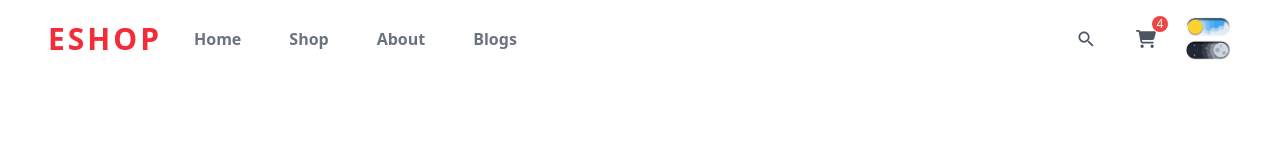
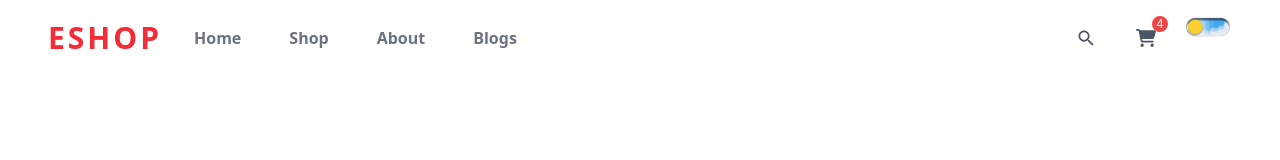
Before and after one commit to CQuirozVidal/Pagweb_Muestra1, a React (Vite) app in the folder frontend/: page / in a window 1280 px wide. Shown: the top 160 px of the page. Built offline with nearby package versions, Linux system fonts and the light colour scheme.

Commit message:
Darkmode en Navbar

```diff
--- a/frontend/index.html
+++ b/frontend/index.html
@@ -1,5 +1,5 @@
 <!doctype html>
-<html lang="en" class="light">
+<html lang="en" >
   <head>
     <meta charset="UTF-8" />
     <link rel="icon" type="image/svg+xml" href="/vite.svg" />
--- a/frontend/src/components/Navbar/DarkMode.jsx
+++ b/frontend/src/components/Navbar/DarkMode.jsx
@@ -3,17 +3,41 @@ import LightButton from "../../assets/website/light-mode-button.png";
 import DarkButton from "../../assets/website/dark-mode-button.png";
 
 const DarkMode = () => {
-    const [theme, setTheme] = React.useState('light');
+    const [theme, setTheme] = React.useState(
+        localStorage.getItem("theme") ? localStorage.getItem("theme")
+        : "ligth"
+    );
 
+    const element = document.documentElement; // acceso al elemento en html
+    console.log(element);
+
+    //carga el tema en el localStorae y elemento html
+    React.useEffect(() => {
+        localStorage.setItem("theme", theme);
+        if (theme === "dark"){
+            element.classList.add("dark");
+            element.classList.add("dark");
+        } else {
+            element.classList.remove("light");
+            element.classList.remove("dark");
+        }
+    });
 
     return(
-    <div>
-        <img src={LightButton} alt="" className={`w-12
-        cursor-pointer
-        ${theme === "dark" ? "opacity-0" : "opacity-100"}`} />
+    <div className='relative'>
+        <img
+        onClick={() => setTheme(theme === "dark" ? "ligth" : "dark")}
+        src={LightButton}
+        alt=""
+        className={`w-12 cursor-pointer absolute right-0 z-10
+        ${theme === "dark" ? "opacity-0" : "opacity-100"
+        } transition-all duration-300`} />
 
-        <img src={DarkButton} alt="" className={`w-12
-         cursor-pointer
+        <img
+        onClick={() => setTheme(theme === "dark" ? "ligth" : "dark")}
+        src={DarkButton}
+        alt=""
+        className={`w-12 cursor-pointer
         `} />
     </div>
 )};
--- a/frontend/src/components/Navbar/Navbar.jsx
+++ b/frontend/src/components/Navbar/Navbar.jsx
@@ -47,10 +47,9 @@ const  Navbar = () => {
                         {/*Menu items */}
                         <div className='hidden lg:block'>
                             <ul className='flex items-center gap-4'>
-                                {
-                                     MenuLinks.map((data, index) => (
-                                        <li key={index}>
-                                            <a href={data.link}
+                                {MenuLinks.map((data, index) => (
+                                    <li key={index}>
+                                        <a href={data.link}
                                             className='inline-block px-4
                                             font-semibold text-gray-500
                                             hover:text-black
@@ -61,6 +60,11 @@ const  Navbar = () => {
                                             </a>
                                         </li>
                                     ))}
+                        {/*Dropdown */}
+                                    <li>
+                                        <a href="#" className=''>
+                                        </a>
+                                    </li>
                             </ul>
                         </div>
                     </div>
```
